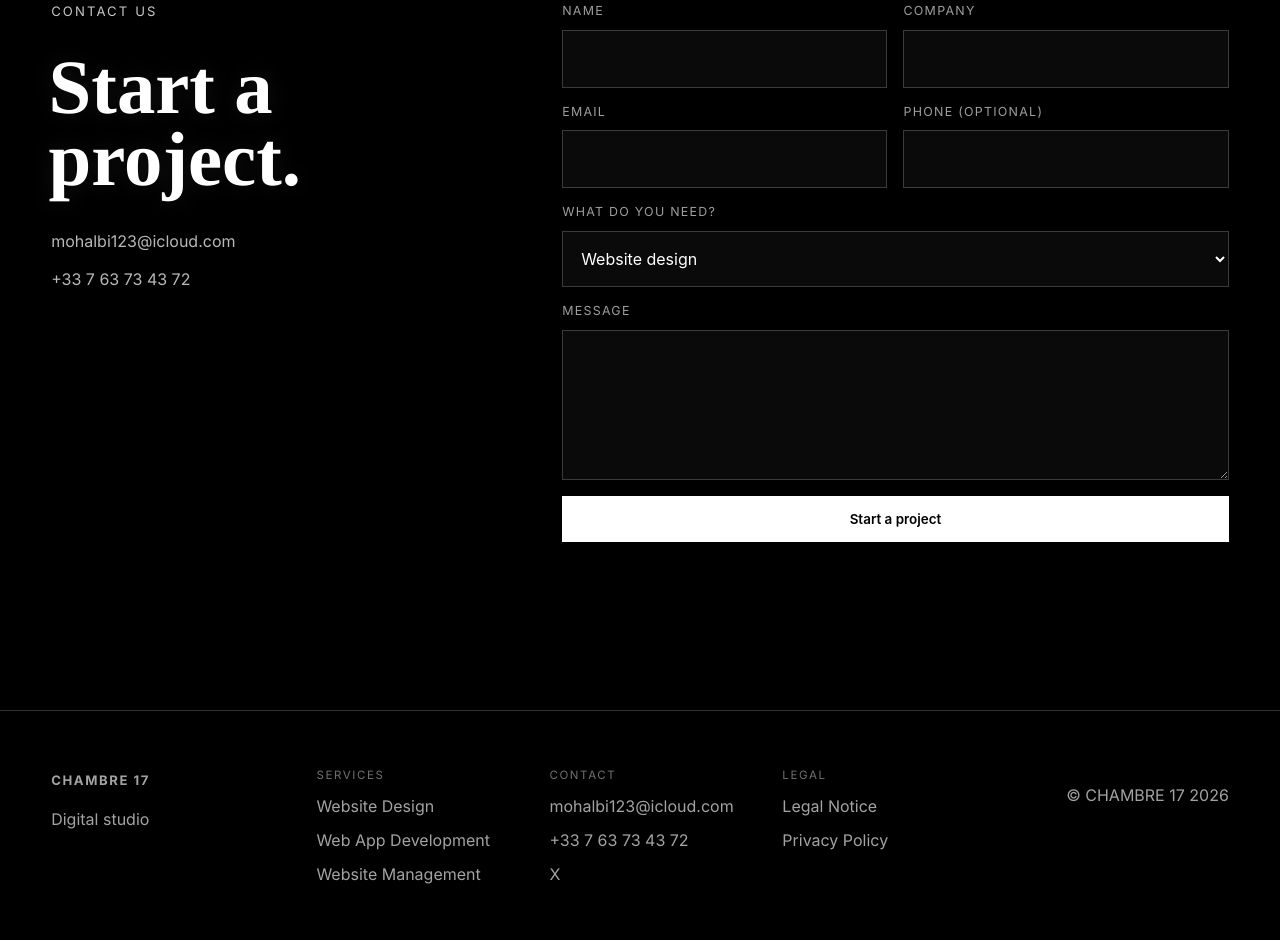
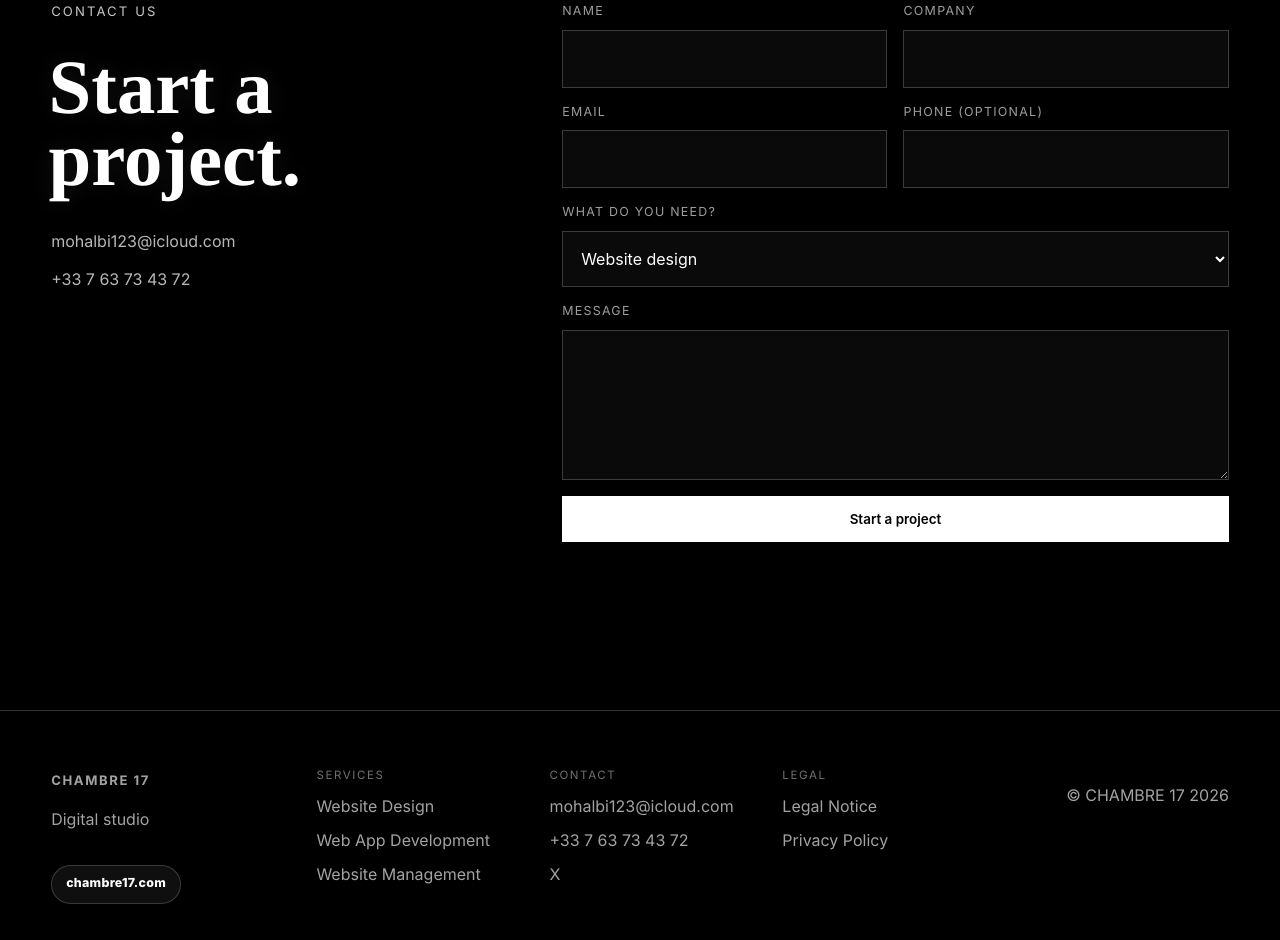
Before and after one commit to mohamadalbi123/chambre17.com, a plain HTML site: page index.html in a window 1280 px wide. Shown: the part 6086-7026 px from the top of the page. Drawn offline with Linux system fonts and the light colour scheme.

Commit message:
Add Chambre17 footer badge

```diff
--- a/assets/styles.css
+++ b/assets/styles.css
@@ -1599,6 +1599,28 @@ select {
 .footer-links a {
   width: max-content;
   max-width: 100%;
+}
+
+.footer-credit-badge {
+  display: inline-flex;
+  align-items: center;
+  width: max-content;
+  max-width: 100%;
+  margin-top: 18px;
+  padding: 9px 14px;
+  border: 1px solid rgba(255, 255, 255, 0.18);
+  border-radius: 999px;
+  background: rgba(255, 255, 255, 0.06);
+  color: var(--white);
+  font-size: 0.78rem;
+  font-weight: 800;
+  letter-spacing: 0.02em;
+  text-decoration: none;
+}
+
+.footer-credit-badge:hover {
+  border-color: rgba(255, 255, 255, 0.38);
+  background: rgba(255, 255, 255, 0.1);
 }
 
 .copyright {
--- a/dist/assets/styles.css
+++ b/dist/assets/styles.css
@@ -1599,6 +1599,28 @@ select {
 .footer-links a {
   width: max-content;
   max-width: 100%;
+}
+
+.footer-credit-badge {
+  display: inline-flex;
+  align-items: center;
+  width: max-content;
+  max-width: 100%;
+  margin-top: 18px;
+  padding: 9px 14px;
+  border: 1px solid rgba(255, 255, 255, 0.18);
+  border-radius: 999px;
+  background: rgba(255, 255, 255, 0.06);
+  color: var(--white);
+  font-size: 0.78rem;
+  font-weight: 800;
+  letter-spacing: 0.02em;
+  text-decoration: none;
+}
+
+.footer-credit-badge:hover {
+  border-color: rgba(255, 255, 255, 0.38);
+  background: rgba(255, 255, 255, 0.1);
 }
 
 .copyright {
--- a/index.html
+++ b/index.html
@@ -324,6 +324,7 @@
       <div>
         <a class="brand-mark" href="#top">CHAMBRE 17</a>
         <p data-i18n="footer.location">Digital studio</p>
+        <a class="footer-credit-badge" href="https://chambre17.com" aria-label="Chambre17 website">chambre17.com</a>
       </div>
       <nav class="footer-links" aria-label="Footer navigation">
         <div>
```
Also changed, not shown: dist/index.html (+1 -0 lines).
